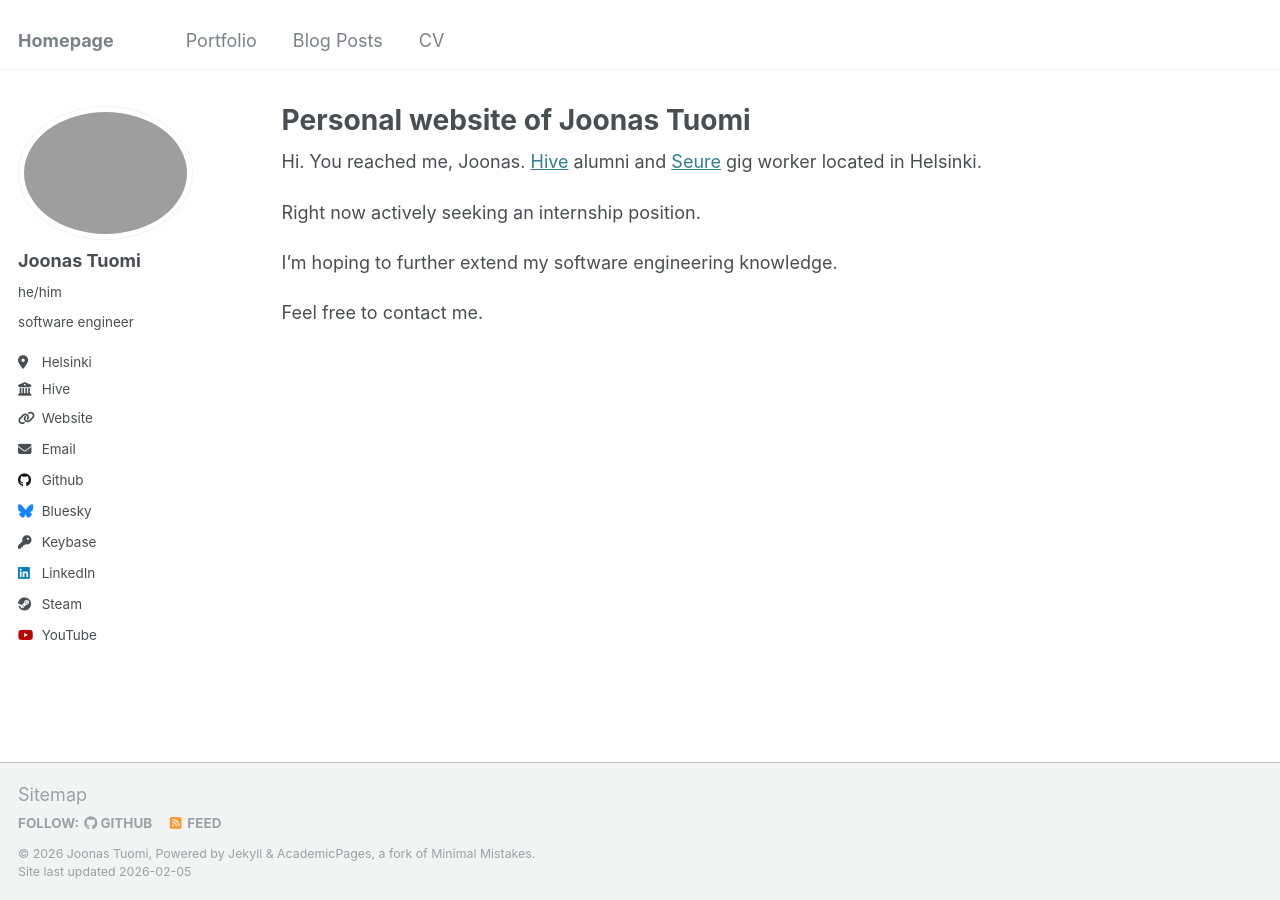
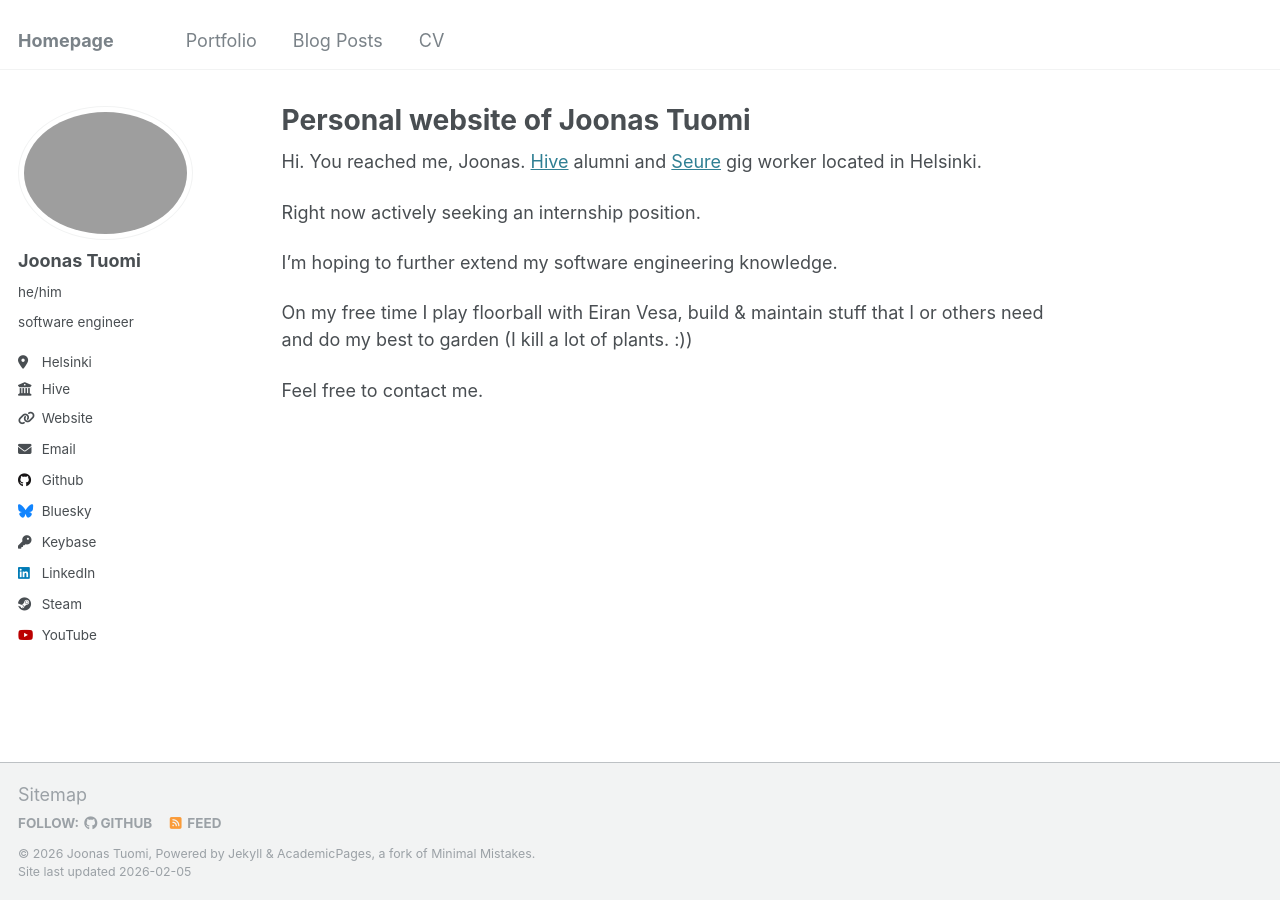
Before and after one commit to jotuel/jotuel.github.io, a Jekyll site: the page built from _pages/about.md, in a window 1280 px wide. Built offline with Jekyll 4.4.1, drawn with Linux system fonts in a browser that asks for light colours; part of the change alters nothing that is shown.

Commit message:
Updated keybase & enhanced about me

```diff
--- a/_config.yml
+++ b/_config.yml
@@ -55,7 +55,7 @@ author:
   foursquare       : # Username
   goodreads        : # Username
   google_plus      : # Username
-  keybase          : "jwnz"
+  keybase          : "joonastuomi"
   instagram        : # Username
   lastfm           : # Username
   linkedin         : "joonastapanituomi"
--- a/_pages/about.md
+++ b/_pages/about.md
@@ -14,4 +14,6 @@ Right now actively seeking an internship position.
 
 I'm hoping to further extend my software engineering knowledge.
 
+On my free time I play floorball with Eiran Vesa, build & maintain stuff that I or others need and do my best to garden (I kill a lot of plants. :))
+
 Feel free to contact me.
```
